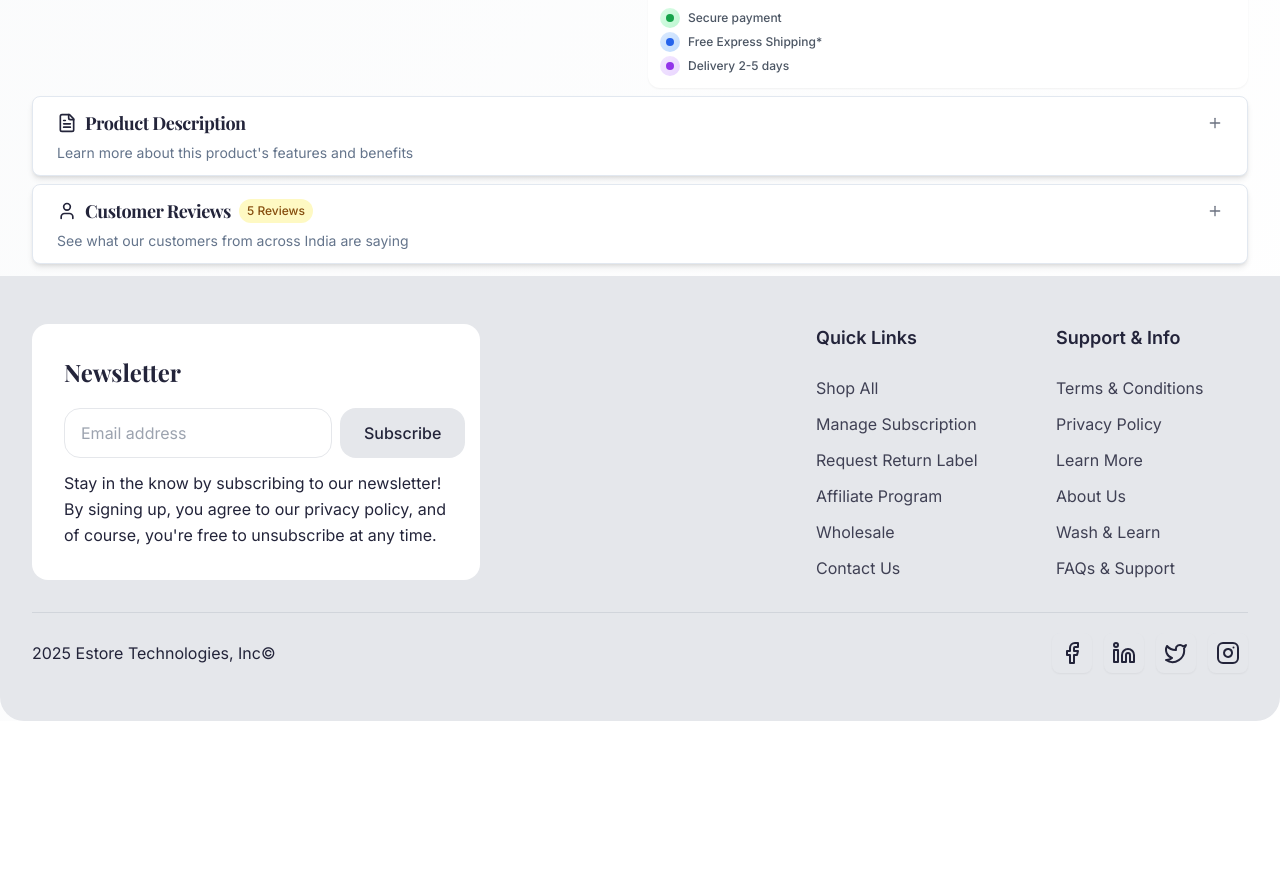
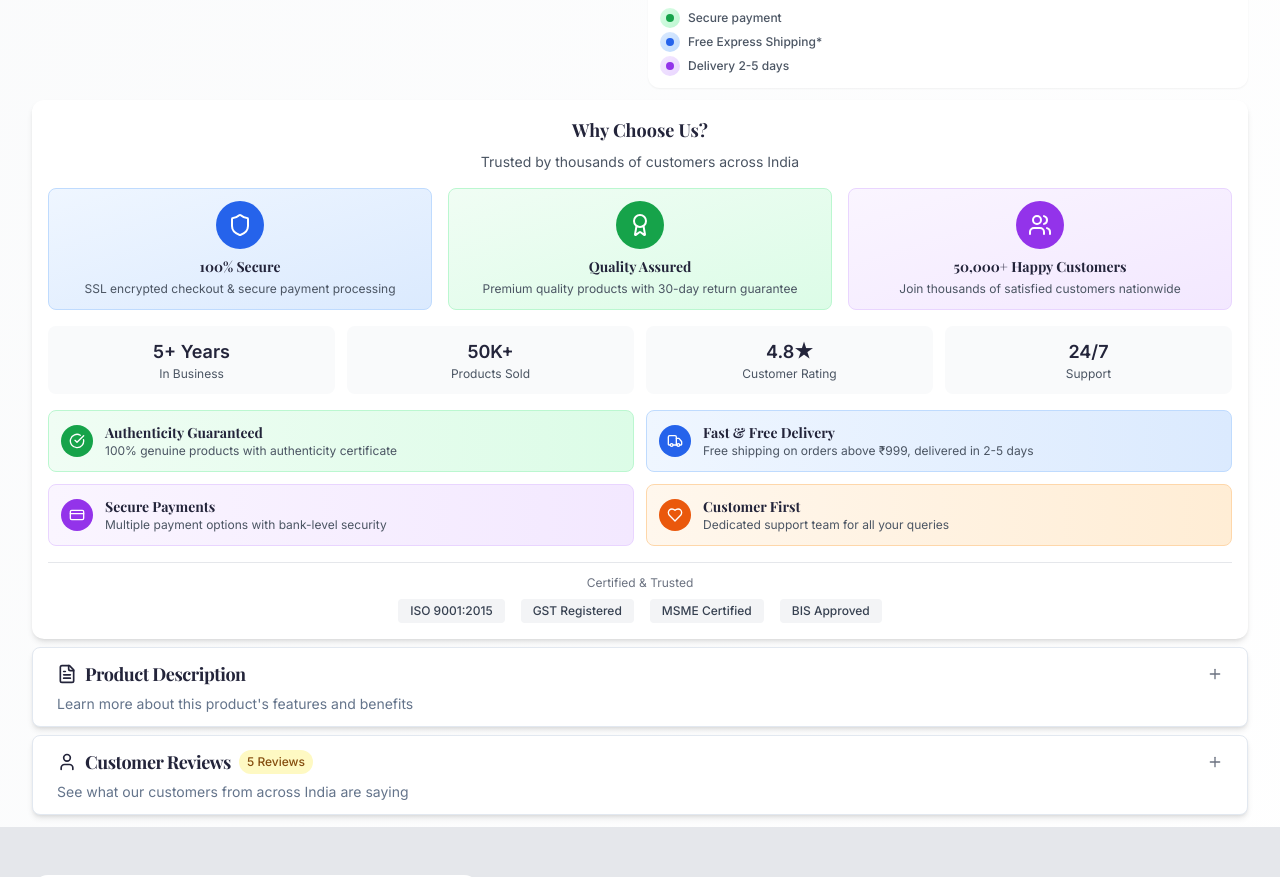
Before and after one commit to Manish729781/estore-everything-shop-front, a React (Vite) app: page /product/1 in a window 1280 px wide. Shown: the part 888-1765 px from the top of the page. Before the commit the page ends 1609 px from the top, so only its background shows below. Built offline with nearby package versions, Linux system fonts and the light colour scheme.

Commit message:
Add trust elements to product page
Add elements to build customer trust, including a blank space for additional content.

```diff
--- a/src/pages/ProductDescription.tsx
+++ b/src/pages/ProductDescription.tsx
@@ -1,6 +1,6 @@
 import { useState, useEffect } from 'react';
 import { useNavigate, useParams } from 'react-router-dom';
-import { Minus, Plus, Heart, Share2, FileText, Star, User } from 'lucide-react';
+import { Minus, Plus, Heart, Share2, FileText, Star, User, Shield, Truck, CreditCard, Award, CheckCircle, Users } from 'lucide-react';
 import Navbar from '@/components/Navbar';
 import Footer from '@/components/Footer';
 import { Button } from '@/components/ui/button';
@@ -508,6 +508,119 @@ const ProductDescription = () => {
           </div>
         </div>
 
+        {/* Trust & Company Credentials Section */}
+        <div className="mt-3 mb-2">
+          <div className="bg-white rounded-xl shadow-md p-4">
+            <div className="text-center mb-4">
+              <h2 className="text-lg font-playfair font-bold text-estore-dark mb-2">Why Choose Us?</h2>
+              <p className="text-sm text-gray-600">Trusted by thousands of customers across India</p>
+            </div>
+
+            <div className="grid grid-cols-1 md:grid-cols-3 gap-4 mb-4">
+              {/* Trust Badge 1 */}
+              <div className="text-center bg-gradient-to-br from-blue-50 to-blue-100 rounded-lg p-3 border border-blue-200">
+                <div className="w-12 h-12 bg-blue-600 rounded-full flex items-center justify-center mx-auto mb-2">
+                  <Shield className="w-6 h-6 text-white" />
+                </div>
+                <h3 className="font-semibold text-estore-dark text-sm mb-1">100% Secure</h3>
+                <p className="text-xs text-gray-600">SSL encrypted checkout & secure payment processing</p>
+              </div>
+
+              {/* Trust Badge 2 */}
+              <div className="text-center bg-gradient-to-br from-green-50 to-green-100 rounded-lg p-3 border border-green-200">
+                <div className="w-12 h-12 bg-green-600 rounded-full flex items-center justify-center mx-auto mb-2">
+                  <Award className="w-6 h-6 text-white" />
+                </div>
+                <h3 className="font-semibold text-estore-dark text-sm mb-1">Quality Assured</h3>
+                <p className="text-xs text-gray-600">Premium quality products with 30-day return guarantee</p>
+              </div>
+
+              {/* Trust Badge 3 */}
+              <div className="text-center bg-gradient-to-br from-purple-50 to-purple-100 rounded-lg p-3 border border-purple-200">
+                <div className="w-12 h-12 bg-purple-600 rounded-full flex items-center justify-center mx-auto mb-2">
+                  <Users className="w-6 h-6 text-white" />
+                </div>
+                <h3 className="font-semibold text-estore-dark text-sm mb-1">50,000+ Happy Customers</h3>
+                <p className="text-xs text-gray-600">Join thousands of satisfied customers nationwide</p>
+              </div>
+            </div>
+
+            {/* Company Stats */}
+            <div className="grid grid-cols-2 md:grid-cols-4 gap-3 mb-4">
+              <div className="text-center bg-gray-50 rounded-lg p-3">
+                <div className="text-lg font-bold text-estore-dark">5+ Years</div>
+                <div className="text-xs text-gray-600">In Business</div>
+              </div>
+              <div className="text-center bg-gray-50 rounded-lg p-3">
+                <div className="text-lg font-bold text-estore-dark">50K+</div>
+                <div className="text-xs text-gray-600">Products Sold</div>
+              </div>
+              <div className="text-center bg-gray-50 rounded-lg p-3">
+                <div className="text-lg font-bold text-estore-dark">4.8★</div>
+                <div className="text-xs text-gray-600">Customer Rating</div>
+              </div>
+              <div className="text-center bg-gray-50 rounded-lg p-3">
+                <div className="text-lg font-bold text-estore-dark">24/7</div>
+                <div className="text-xs text-gray-600">Support</div>
+              </div>
+            </div>
+
+            {/* Trust Features */}
+            <div className="grid grid-cols-1 md:grid-cols-2 gap-3">
+              <div className="flex items-center gap-3 bg-gradient-to-r from-green-50 to-green-100 rounded-lg p-3 border border-green-200">
+                <div className="w-8 h-8 bg-green-600 rounded-full flex items-center justify-center">
+                  <CheckCircle className="w-4 h-4 text-white" />
+                </div>
+                <div>
+                  <h4 className="font-semibold text-estore-dark text-sm">Authenticity Guaranteed</h4>
+                  <p className="text-xs text-gray-600">100% genuine products with authenticity certificate</p>
+                </div>
+              </div>
+
+              <div className="flex items-center gap-3 bg-gradient-to-r from-blue-50 to-blue-100 rounded-lg p-3 border border-blue-200">
+                <div className="w-8 h-8 bg-blue-600 rounded-full flex items-center justify-center">
+                  <Truck className="w-4 h-4 text-white" />
+                </div>
+                <div>
+                  <h4 className="font-semibold text-estore-dark text-sm">Fast & Free Delivery</h4>
+                  <p className="text-xs text-gray-600">Free shipping on orders above ₹999, delivered in 2-5 days</p>
+                </div>
+              </div>
+
+              <div className="flex items-center gap-3 bg-gradient-to-r from-purple-50 to-purple-100 rounded-lg p-3 border border-purple-200">
+                <div className="w-8 h-8 bg-purple-600 rounded-full flex items-center justify-center">
+                  <CreditCard className="w-4 h-4 text-white" />
+                </div>
+                <div>
+                  <h4 className="font-semibold text-estore-dark text-sm">Secure Payments</h4>
+                  <p className="text-xs text-gray-600">Multiple payment options with bank-level security</p>
+                </div>
+              </div>
+
+              <div className="flex items-center gap-3 bg-gradient-to-r from-orange-50 to-orange-100 rounded-lg p-3 border border-orange-200">
+                <div className="w-8 h-8 bg-orange-600 rounded-full flex items-center justify-center">
+                  <Heart className="w-4 h-4 text-white" />
+                </div>
+                <div>
+                  <h4 className="font-semibold text-estore-dark text-sm">Customer First</h4>
+                  <p className="text-xs text-gray-600">Dedicated support team for all your queries</p>
+                </div>
+              </div>
+            </div>
+
+            {/* Certification Badges */}
+            <div className="mt-4 pt-3 border-t border-gray-200">
+              <p className="text-xs text-gray-500 text-center mb-2">Certified & Trusted</p>
+              <div className="flex justify-center items-center gap-4 flex-wrap">
+                <div className="bg-gray-100 px-3 py-1 rounded text-xs font-medium text-gray-700">ISO 9001:2015</div>
+                <div className="bg-gray-100 px-3 py-1 rounded text-xs font-medium text-gray-700">GST Registered</div>
+                <div className="bg-gray-100 px-3 py-1 rounded text-xs font-medium text-gray-700">MSME Certified</div>
+                <div className="bg-gray-100 px-3 py-1 rounded text-xs font-medium text-gray-700">BIS Approved</div>
+              </div>
+            </div>
+          </div>
+        </div>
+
         {/* Product Description Section */}
         <div className="mt-2">
           <Card className="shadow-md">
```
